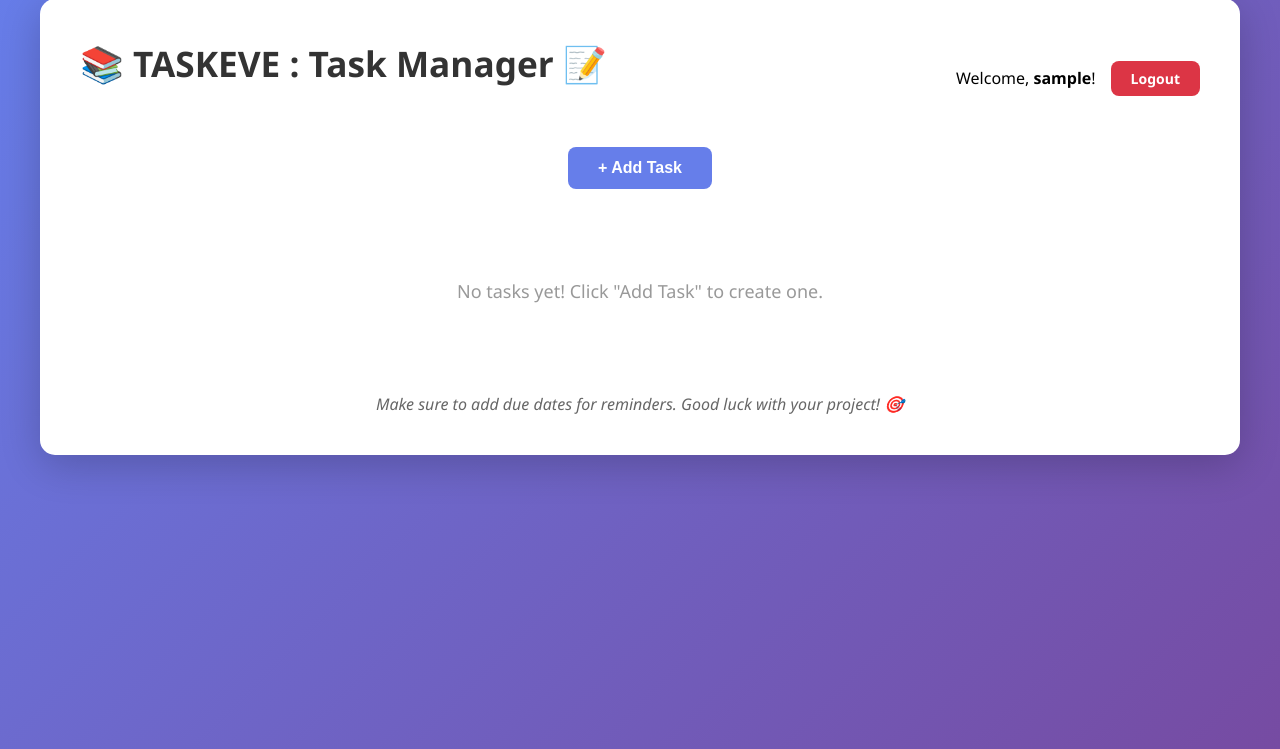
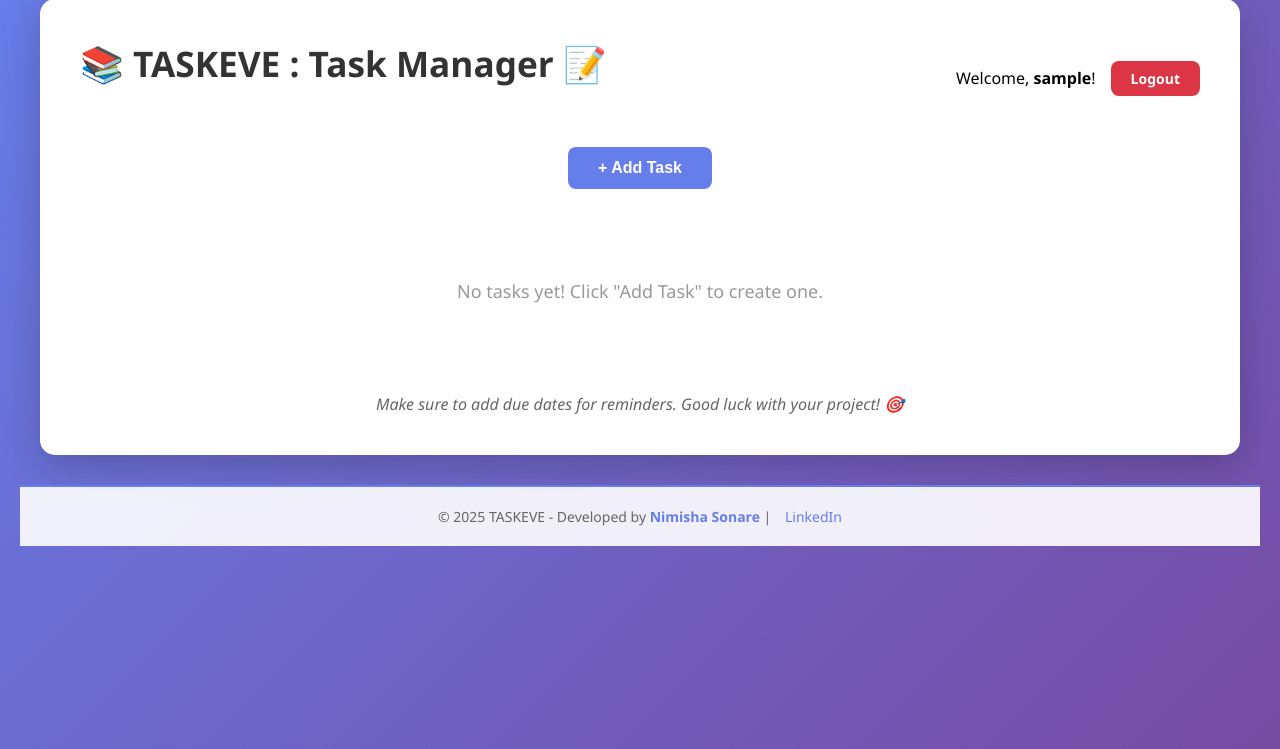
Before and after one commit to nimi-codes-26/Taskeve-Student-Task-Manager, a Flask app: page / in a window 1280 px wide. Shown: the part 51-800 px from the top of the page. Run offline with Flask 3, Linux system fonts and the light colour scheme; the visitor is signed in with stand-in values (Sample User, id 1); data that the repository does not hold is empty.

Commit message:
Update index.html

```diff
--- a/templates/index.html
+++ b/templates/index.html
@@ -3,6 +3,8 @@
 <head>
     <meta charset="UTF-8">
     <meta name="viewport" content="width=device-width, initial-scale=1.0">
+    <meta name="author" content="Nimisha Sonare">
+    <meta name="description" content="TASKEVE - Student Task Manager">
     <title>Student Task & Reminder App</title>
     <link rel="stylesheet" href="{{ url_for('static', filename='style.css') }}">
 </head>
@@ -113,6 +115,11 @@
         <p class="footer-message">Make sure to add due dates for reminders. Good luck with your project! 🎯</p>
     </div>
 
+    <!-- Developer Footer -->
+    <footer class="site-footer">
+        <p>© 2025 TASKEVE - Developed by <strong>Nimisha Sonare</strong> | <a href="https://www.linkedin.com/in/nimisha-sonare/">LinkedIn</a></p>
+    </footer>
+
     <script>
         function toggleAddForm() {
             const form = document.getElementById('addTaskForm');
```
